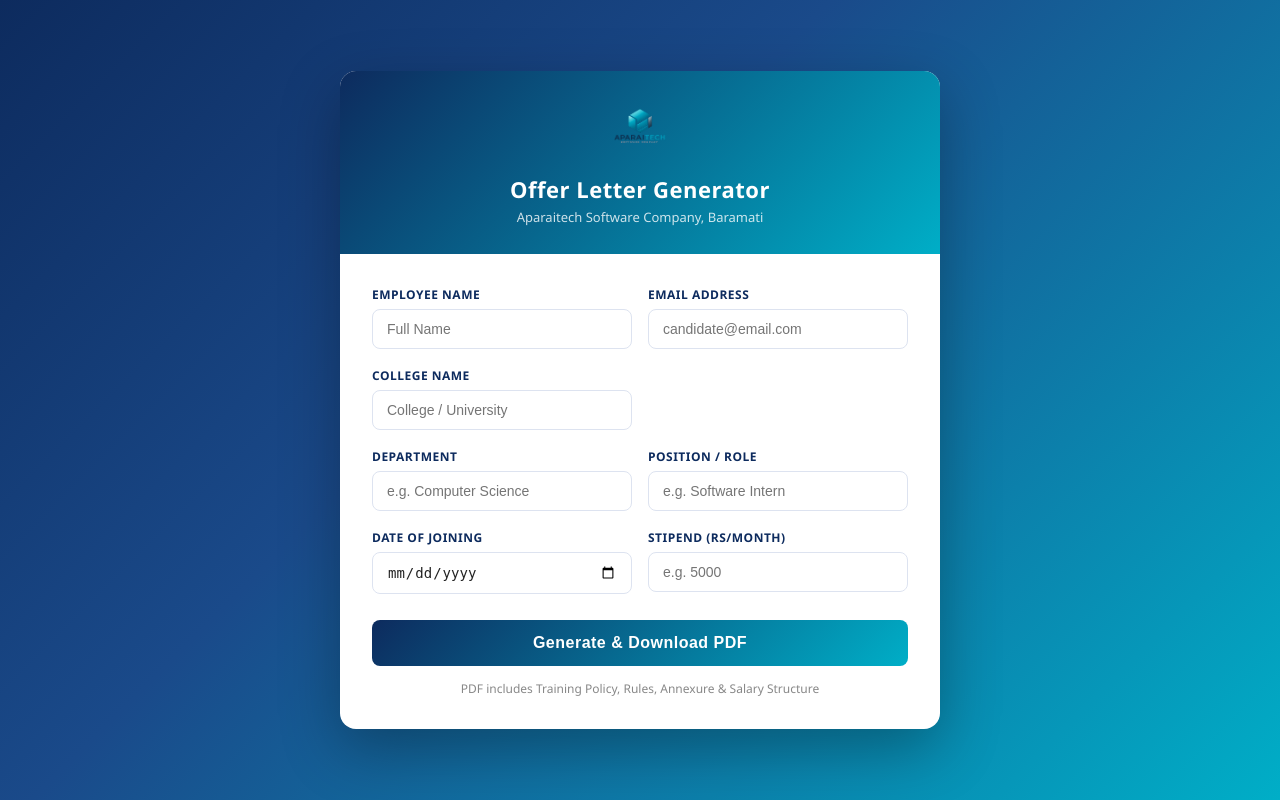
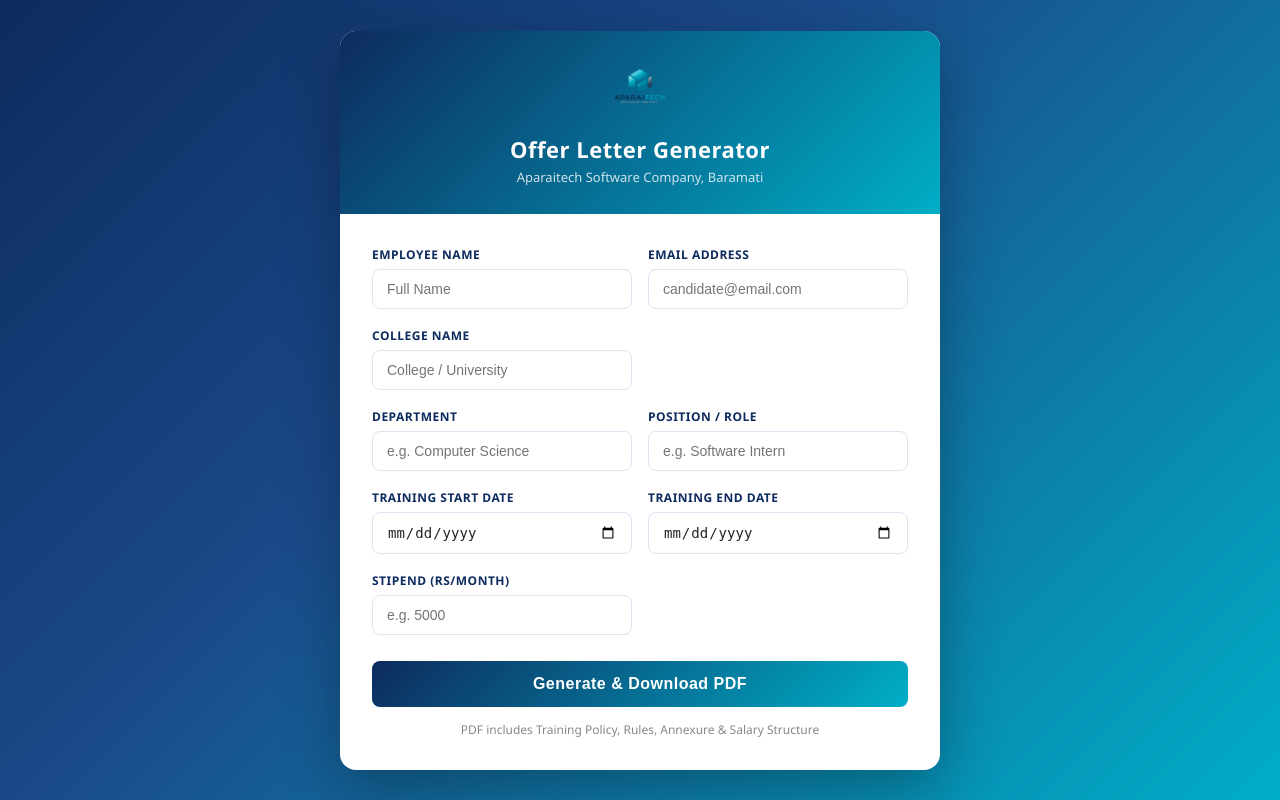
Before and after one commit to Mayurkamthe/Offer-letter, a Flask app: page / in a window 1280 px wide. Run offline with Flask 3, Linux system fonts and the light colour scheme.

Commit message:
Add dynamic training start/end date fields with auto-calculated duration in section 2

```diff
--- a/app.py
+++ b/app.py
@@ -79,10 +79,25 @@ def build_pdf(data):
     ref_year = datetime.now().strftime('%Y')
     ref = f"APC/HRD/{ref_year}/OFF-" + ''.join(random.choices(string.digits, k=3))
 
-    # Format joining date
+    # Format joining / training dates
     joining = data.get('joining_date', '')
+    joining_raw = joining
     try: joining = datetime.strptime(joining, '%Y-%m-%d').strftime('%d %B %Y')
     except: pass
+
+    end_raw = data.get('training_end_date', '')
+    end_date = end_raw
+    try: end_date = datetime.strptime(end_raw, '%Y-%m-%d').strftime('%d %B %Y')
+    except: pass
+
+    # Training duration in months
+    try:
+        d1 = datetime.strptime(joining_raw, '%Y-%m-%d')
+        d2 = datetime.strptime(end_raw, '%Y-%m-%d')
+        months = (d2.year - d1.year) * 12 + (d2.month - d1.month)
+        duration_str = f"{months:02d} Months (Fixed Term)"
+    except:
+        duration_str = "04 Months (Fixed Term)"
 
     E = []
 
@@ -128,8 +143,11 @@ def build_pdf(data):
     E.append(sec("1", "Position &amp; Appointment",
         f"You are hereby appointed as <b>{position}</b> and shall report to the designated reporting manager at our Baramati office. Your services may be transferred to any department, project, or location as per business requirements."))
 
-    E.append(sec("2", "Date of Commencement",
-        f"Your employment shall commence from <b>{joining}</b>. You are required to report at our office on the joining date along with all original documents for verification."))
+    E.append(sec("2", "INTERNSHIP / TRAINING PERIOD",
+        f"&#x2022; &nbsp;<b>Training Duration:</b> {duration_str}<br/>"
+        f"&#x2022; &nbsp;<b>Training Start Date:</b> {joining}<br/>"
+        f"&#x2022; &nbsp;<b>Training End Date:</b> {end_date}<br/><br/>"
+        f"You are required to report at our Baramati office on the training start date along with all original documents for verification."))
 
     E.append(sec("3", "Probation Period",
         "You will be on probation/internship for a period of six (6) months from the date of joining. During this period, your performance will be evaluated, and upon successful completion, you will be confirmed as a regular employee. The company reserves the right to extend the probation period if deemed necessary."))
@@ -292,7 +310,7 @@ def home():
 
 @app.route("/generate", methods=["POST"])
 def generate():
-    keys = ["employee_name", "email", "college", "department", "position", "joining_date", "stipend"]
+    keys = ["employee_name", "email", "college", "department", "position", "joining_date", "training_end_date", "stipend"]
     data = {k: request.form.get(k, '') for k in keys}
 
     buf = build_pdf(data)
--- a/templates/index.html
+++ b/templates/index.html
@@ -61,9 +61,15 @@
       </div>
       <div class="row">
         <div class="field">
-          <label>Date of Joining</label>
+          <label>Training Start Date</label>
           <input type="date" name="joining_date" required>
         </div>
+        <div class="field">
+          <label>Training End Date</label>
+          <input type="date" name="training_end_date" required>
+        </div>
+      </div>
+      <div class="row">
         <div class="field">
           <label>Stipend (Rs/month)</label>
           <input type="text" name="stipend" placeholder="e.g. 5000" required>
```
